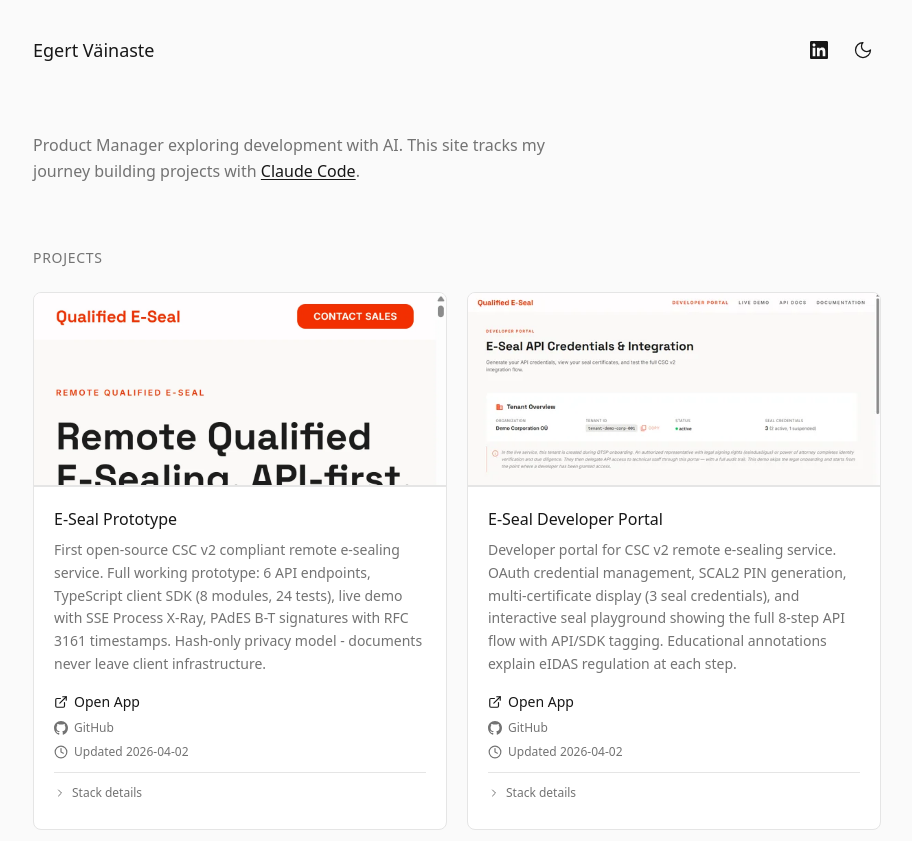
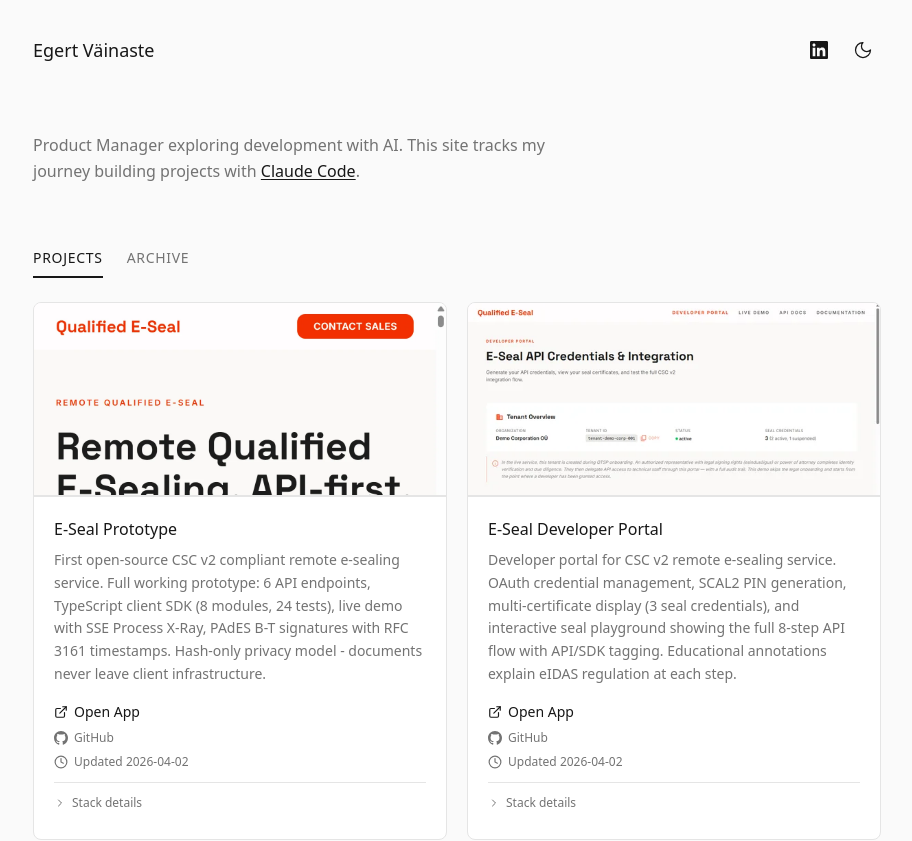
Before and after one commit to keeltekool/nordic-portfolio, a Next.js app: page / in a window 1280 px wide. Shown: the top 841 px of the page, without its empty margins (183-1095 px from the left). Built offline with nearby package versions, Linux system fonts and the light colour scheme.

Commit message:
feat: replace PROJECTS heading with tab navigation on main page

```diff
--- a/app/page.tsx
+++ b/app/page.tsx
@@ -1,22 +1,28 @@
 import { Header } from "@/components/Header";
 import { Intro } from "@/components/Intro";
+import { ProjectTabs } from "@/components/ProjectTabs";
 import { ProjectGrid } from "@/components/ProjectGrid";
 import { Footer } from "@/components/Footer";
 import projectsData from "@/data/projects.json";
 import type { Project } from "@/lib/types";
 
 export default function Home() {
-  const sortedProjects = [...projectsData.projects].sort((a: Project, b: Project) => {
-    const dateA = a.updatedAt ? new Date(a.updatedAt).getTime() : 0;
-    const dateB = b.updatedAt ? new Date(b.updatedAt).getTime() : 0;
-    return dateB - dateA;
-  });
+  const activeProjects = [...(projectsData.projects as Project[])]
+    .filter((p) => !p.archived)
+    .sort((a, b) => {
+      const dateA = a.updatedAt ? new Date(a.updatedAt).getTime() : 0;
+      const dateB = b.updatedAt ? new Date(b.updatedAt).getTime() : 0;
+      return dateB - dateA;
+    });
 
   return (
     <>
       <Header />
       <Intro />
-      <ProjectGrid projects={sortedProjects} />
+      <section className="py-8">
+        <ProjectTabs />
+        <ProjectGrid projects={activeProjects} />
+      </section>
       <Footer />
     </>
   );
--- a/components/ProjectGrid.tsx
+++ b/components/ProjectGrid.tsx
@@ -7,15 +7,10 @@
 
 export function ProjectGrid({ projects }: ProjectGridProps) {
   return (
-    <section className="py-8">
-      <h2 className="text-sm font-medium text-[var(--muted)] uppercase tracking-wider mb-6">
-        Projects
-      </h2>
-      <div className="grid grid-cols-1 sm:grid-cols-2 gap-5">
-        {projects.map((project) => (
-          <ProjectCard key={project.id} project={project} />
-        ))}
-      </div>
-    </section>
+    <div className="grid grid-cols-1 sm:grid-cols-2 gap-5">
+      {projects.map((project) => (
+        <ProjectCard key={project.id} project={project} />
+      ))}
+    </div>
   );
 }
```
